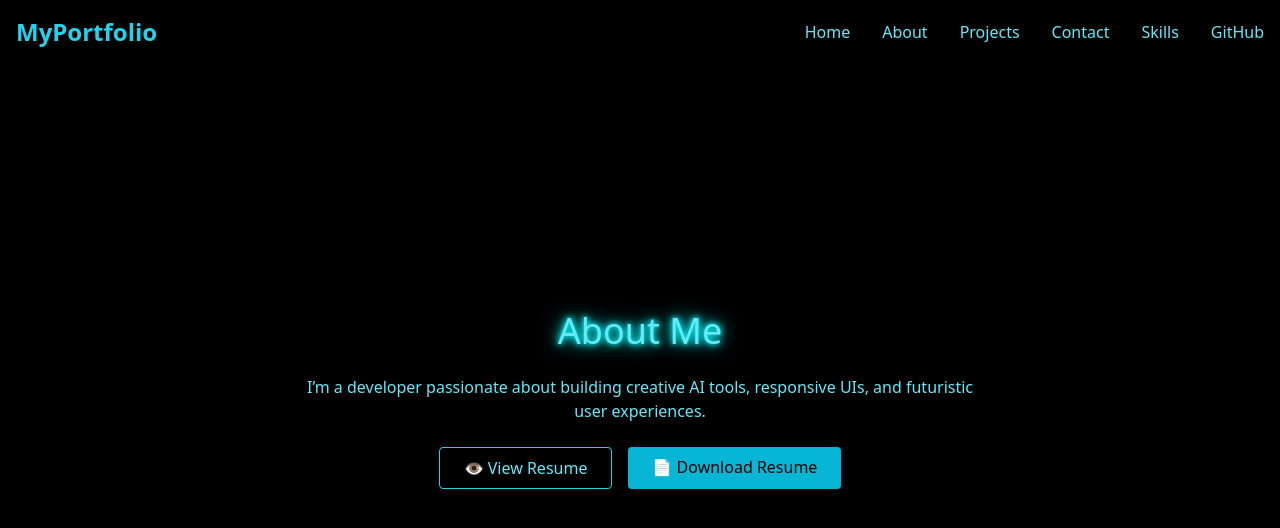
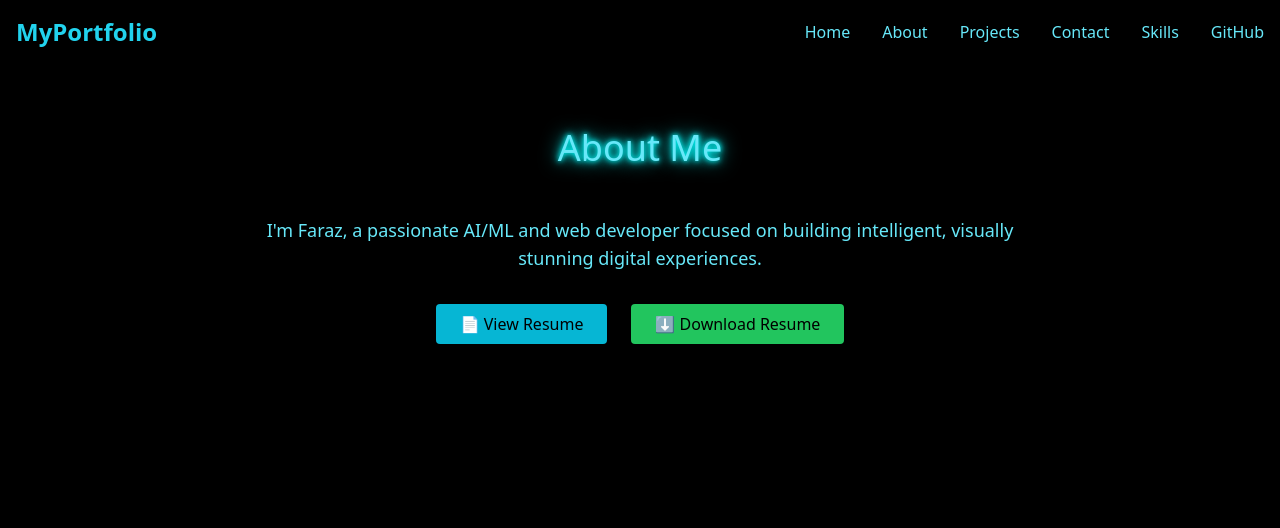
Before and after one commit to Mohammadfraaj990/ProPortfolio, a React (Vite) app: page /about in a window 1280 px wide. Shown: the top 528 px of the page. Built offline with nearby package versions, Linux system fonts and the light colour scheme.

Commit message:
Add working View and Download Resume buttons

```diff
--- a/src/pages/About.jsx
+++ b/src/pages/About.jsx
@@ -1,13 +1,32 @@
+import React from "react";
+
 export default function About() {
   return (
-    <section className="min-h-screen p-12 flex flex-col items-center justify-center bg-black text-cyan-300">
-      <h2 className="text-4xl mb-6 neon-text">About Me</h2>
-      <p className="max-w-2xl text-center mb-6">
-        I’m a developer passionate about building creative AI tools, responsive UIs, and futuristic user experiences.
+    <section className="min-h-screen pt-32 px-6 bg-black text-cyan-300">
+      <h2 className="text-4xl neon-text mb-12 text-center">About Me</h2>
+      <p className="text-lg mb-8 max-w-3xl mx-auto text-center">
+        I'm Faraz, a passionate AI/ML and web developer focused on building intelligent, visually stunning digital experiences.
       </p>
-      <div className="flex gap-4">
-        <a href="/resume.pdf" target="_blank" className="px-6 py-2 border border-cyan-400 rounded hover:bg-cyan-400 hover:text-black">👁️ View Resume</a>
-        <a href="/resume.pdf" download className="px-6 py-2 bg-cyan-500 text-black rounded hover:bg-cyan-400">📄 Download Resume</a>
+
+      <div className="flex justify-center gap-6">
+        {/* View Resume */}
+        <a
+          href={`${import.meta.env.BASE_URL}resume.pdf`}
+          target="_blank"
+          rel="noopener noreferrer"
+          className="bg-cyan-500 text-black px-6 py-2 rounded shadow-md hover:bg-cyan-400 transition"
+        >
+          📄 View Resume
+        </a>
+
+        {/* Download Resume */}
+        <a
+          href={`${import.meta.env.BASE_URL}resume.pdf`}
+          download
+          className="bg-green-500 text-black px-6 py-2 rounded shadow-md hover:bg-green-400 transition"
+        >
+          ⬇️ Download Resume
+        </a>
       </div>
     </section>
   );
```
